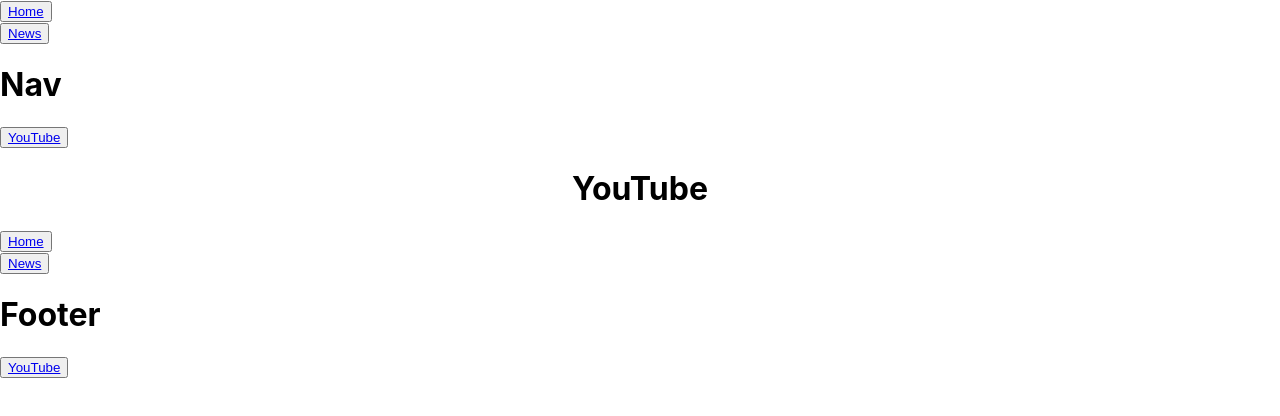
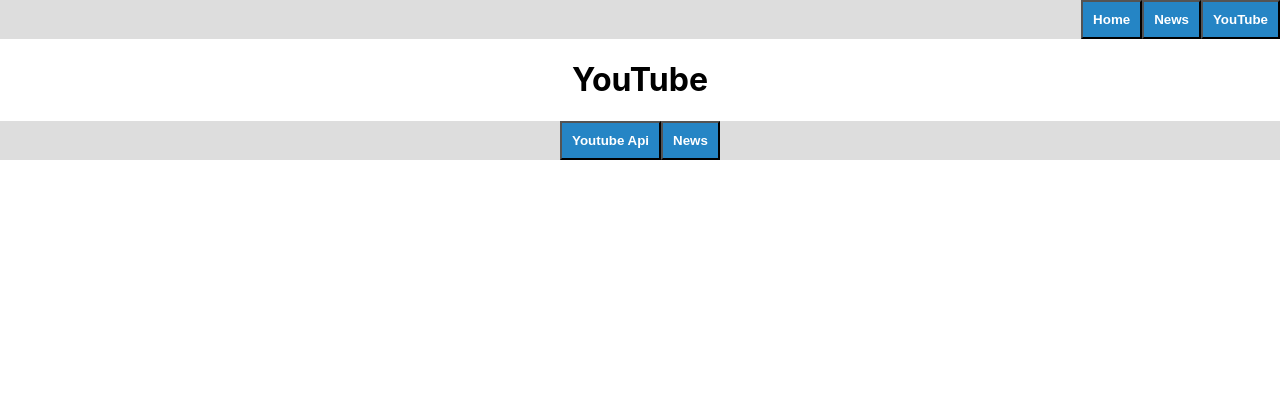
Before and after one commit to Sinuhem23/Check-The-News, a React (Create React App) app: page /youtube in a window 1280 px wide. Shown: the top 416 px of the page. Built offline with nearby package versions, Linux system fonts and the light colour scheme.

Commit message:
added grid and flex to css

```diff
--- a/src/CSS/footer.css
+++ b/src/CSS/footer.css
@@ -0,0 +1,24 @@
+.main_footer_container {
+  display: flex;
+  justify-content: center;
+}
+ul {
+  list-style-type: none;
+  margin: 0;
+  padding: 0;
+  background-color: #dddddd;
+}
+li {
+  display: inline;
+}
+button {
+  color: white;
+  padding: 10px;
+  background-color: rgb(37, 133, 197);
+}
+
+.footerLinks {
+  color: white;
+  font-weight: bold;
+  text-decoration: none;
+}
--- a/src/CSS/home.css
+++ b/src/CSS/home.css
@@ -0,0 +1,8 @@
+.main_container {
+  display: grid;
+}
+.inner_container {
+  display: grid;
+
+  grid-template-columns: 1fr 1fr;
+}
--- a/src/CSS/nav.css
+++ b/src/CSS/nav.css
@@ -0,0 +1,25 @@
+.main_nav_container {
+  display: flex;
+  justify-content: flex-end;
+
+  /* grid-template-columns: 1fr 1fr 1fr 1fr; */
+}
+ul {
+  list-style-type: none;
+  margin: 0;
+  padding: 0;
+  background-color: #dddddd;
+}
+li {
+  display: inline;
+}
+button {
+  color: white;
+  padding: 10px;
+  background-color: rgb(37, 133, 197);
+}
+.navLinks {
+  color: white;
+  font-weight: bold;
+  text-decoration: none;
+}
--- a/src/Components/Footer.js
+++ b/src/Components/Footer.js
@@ -1,25 +1,30 @@
 import React from 'react';
 import { Link } from 'react-router-dom';
+import '../CSS/footer.css';
 
 export default function Footer() {
   return (
     <div>
-      <div>
-        <button>
-          <Link to='/Home'>Home</Link>
-        </button>
-      </div>
-      <div>
-        <button>
-          <Link to='./News'>News</Link>
-        </button>
-      </div>
-      <h1>Footer</h1>
-      <div>
-        <button>
-          <Link to='./YouTube'>YouTube</Link>
-        </button>
-      </div>
+      <ul className='main_footer_container'>
+        <li>
+          <button>
+            <a
+              className='footerLinks'
+              href='https://apilist.fun/api/youtube-api'
+            >
+              Youtube Api
+            </a>
+          </button>
+        </li>
+
+        <li>
+          <button>
+            <a className='footerLinks' href='https://developer.nytimes.com/'>
+              News
+            </a>
+          </button>
+        </li>
+      </ul>
     </div>
   );
 }
--- a/src/Components/Home.js
+++ b/src/Components/Home.js
@@ -2,19 +2,22 @@ import React, { Component } from 'react';
 import YouTube from './YouTube';
 import News from './News';
 import Search from './Search';
+import '../CSS/home.css';
 
 export default class Home extends Component {
   render() {
     return (
-      <div>
-        <div>
+      <div className='main_container'>
+        <div className='search'>
           <Search />
         </div>
-        <div>
-          <YouTube />
-        </div>
-        <div>
-          <News />
+        <div className='inner_container'>
+          <div className='news'>
+            <News />
+          </div>
+          <div className='youtube'>
+            <YouTube />
+          </div>
         </div>
       </div>
     );
--- a/src/Components/Nav.js
+++ b/src/Components/Nav.js
@@ -1,26 +1,40 @@
 import React from 'react';
 import { Link } from 'react-router-dom';
+import '../CSS/nav.css';
 
 export default function Nav() {
   return (
     <div>
-      <div>
+      <ul className='main_nav_container'>
+        {/* Home Section */}
+        <li>
           <button>
-          <Link to='/Home'>Home</Link>
+            <Link className='navLinks' to='/Home'>
+              Home
+            </Link>
           </button>
-      </div>
-      <div>
+        </li>
+        {/* End of Home Section */}
+        {/* News Section */}
+        <li>
           <button>
-          <Link to='/News'>News</Link>
+            <Link className='navLinks' to='/News'>
+              News
+            </Link>
           </button>
-      </div>
+        </li>
+        {/* End of News Section */}
 
-      <h1>Nav</h1>
-      <div>
+        {/* YouTube Section */}
+        <li>
           <button>
-          <Link to='/YouTube'>YouTube</Link>
+            <Link className='navLinks' to='/YouTube'>
+              YouTube
+            </Link>
           </button>
-      </div>
+        </li>
+        {/* Ending of YouTube Section */}
+      </ul>
     </div>
   );
 }
```
Lines whose indentation alone changed are shown as unchanged.
